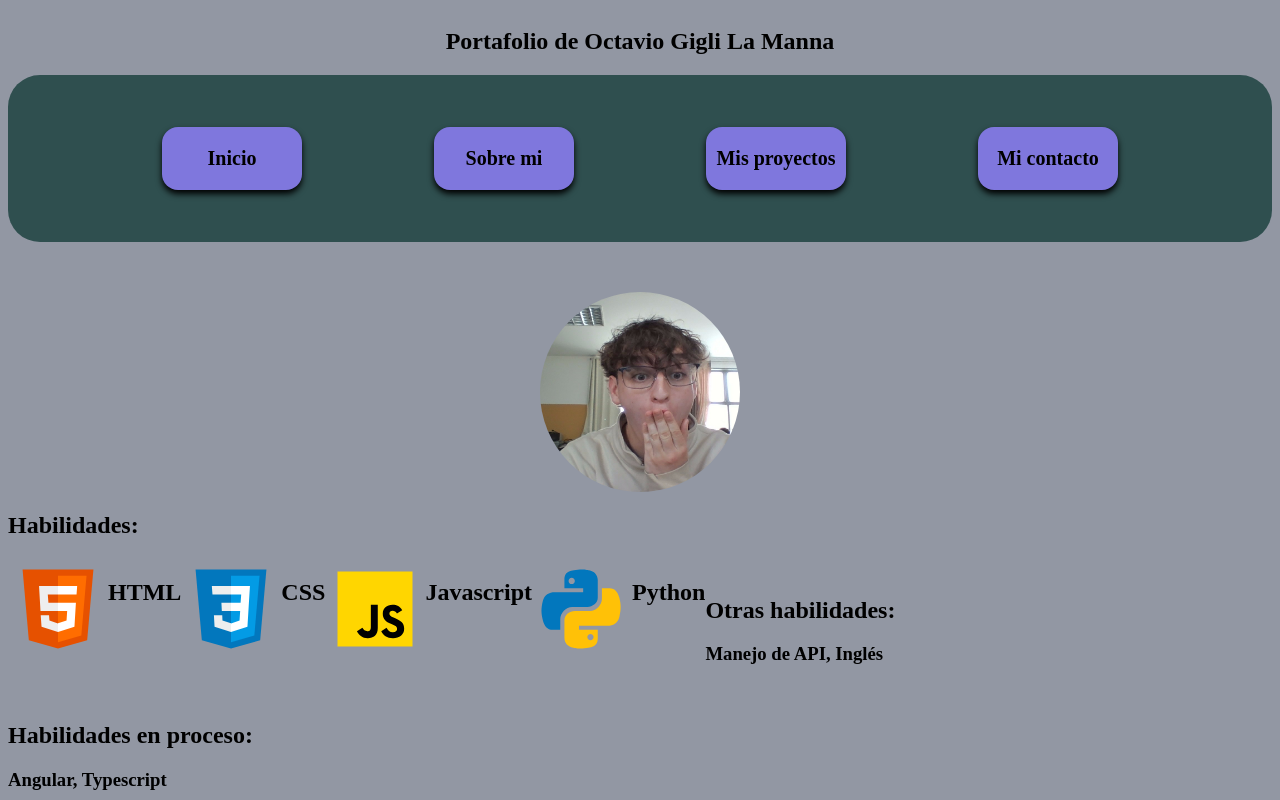
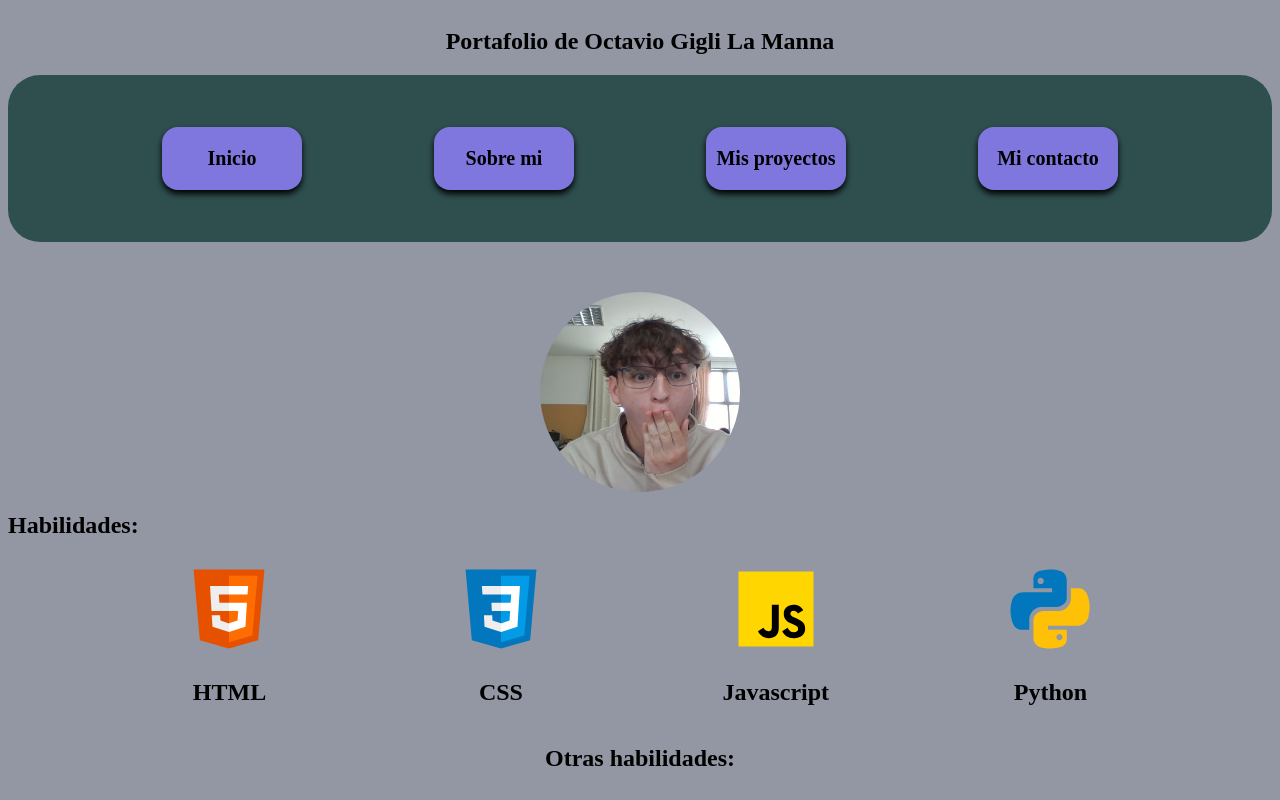
Before and after one commit to octaviogigli/portfolio, an Angular app: page /sobremi in a window 1280 px wide. Shown: the top 800 px of the page. Built offline with nearby package versions, Linux system fonts and the light colour scheme.

Commit message:
Se acomodaron los svg de la section skills en sobremi

```diff
--- a/src/app/dinamicas/sobremi/sobremi.css
+++ b/src/app/dinamicas/sobremi/sobremi.css
@@ -7,14 +7,31 @@
 
 
 }
+
 img {
     width: 200px;
     height: 200px;
-     border-radius: 50%;
+    border-radius: 50%;
     object-fit: cover;
 
 }
+
 .Skills {
     display: flex;
-    float: left;
+    flex-direction: row;
+    justify-content: space-evenly;
+
+    div {
+        display: flex;
+        flex-direction: column;
+        align-items: center;
+        justify-content: center;
+    }
 }
+
+.Otras-Habilidades, .Habilidades-Proceso{
+    width: 100%;
+    display: grid;
+    place-items: center;
+
+}
--- a/src/app/dinamicas/sobremi/sobremi.html
+++ b/src/app/dinamicas/sobremi/sobremi.html
@@ -1,20 +1,21 @@
-
 <div class="imagen-conteiner">
     <img src="\img\WIN_20260409_15_16_17_Pro.jpg" alt="Foto de mi">
 </div>
-<h2>
-    Habilidades:</h2>
-<div class="Skills">
+<h2>Habilidades:</h2>
+<section class="Skills">
+    <div>
         <svg xmlns="http://www.w3.org/2000/svg" x="0px" y="0px" width="100" height="100" viewBox="0 0 48 48">
             <path fill="#E65100" d="M41,5H7l3,34l14,4l14-4L41,5L41,5z"></path>
             <path fill="#FF6D00" d="M24 8L24 39.9 35.2 36.7 37.7 8z"></path>
-        <path fill="#FFF" d="M24,25v-4h8.6l-0.7,11.5L24,35.1v-4.2l4.1-1.4l0.3-4.5H24z M32.9,17l0.3-4H24v4H32.9z"></path>
+            <path fill="#FFF" d="M24,25v-4h8.6l-0.7,11.5L24,35.1v-4.2l4.1-1.4l0.3-4.5H24z M32.9,17l0.3-4H24v4H32.9z">
+            </path>
             <path fill="#EEE"
-            d="M24,30.9v4.2l-7.9-2.6L15.7,27h4l0.2,2.5L24,30.9z M19.1,17H24v-4h-9.1l0.7,12H24v-4h-4.6L19.1,17z"></path>
+                d="M24,30.9v4.2l-7.9-2.6L15.7,27h4l0.2,2.5L24,30.9z M19.1,17H24v-4h-9.1l0.7,12H24v-4h-4.6L19.1,17z">
+            </path>
         </svg>
         <h2>HTML</h2>
     </div>
-<div class="Skills">
+    <div>
         <svg xmlns="http://www.w3.org/2000/svg" x="0px" y="0px" width="100" height="100" viewBox="0 0 48 48">
             <path fill="#0277BD" d="M41,5H7l3,34l14,4l14-4L41,5L41,5z"></path>
             <path fill="#039BE5" d="M24 8L24 39.9 35.2 36.7 37.7 8z"></path>
@@ -28,7 +29,7 @@
         <h2>CSS</h2>
     </div>
 
-<div class="Skills">
+    <div>
         <svg xmlns="http://www.w3.org/2000/svg" x="0px" y="0px" width="100" height="100" viewBox="0 0 48 48">
             <path fill="#ffd600" d="M6,42V6h36v36H6z"></path>
             <path fill="#000001"
@@ -37,7 +38,7 @@
         </svg>
         <h2>Javascript</h2>
     </div>
-<div class="Skills">
+    <div>
         <svg xmlns="http://www.w3.org/2000/svg" x="0px" y="0px" width="100" height="100" viewBox="0 0 48 48">
             <path fill="#0277BD"
                 d="M24.047,5c-1.555,0.005-2.633,0.142-3.936,0.367c-3.848,0.67-4.549,2.077-4.549,4.67V14h9v2H15.22h-4.35c-2.636,0-4.943,1.242-5.674,4.219c-0.826,3.417-0.863,5.557,0,9.125C5.851,32.005,7.294,34,9.931,34h3.632v-5.104c0-2.966,2.686-5.896,5.764-5.896h7.236c2.523,0,5-1.862,5-4.377v-8.586c0-2.439-1.759-4.263-4.218-4.672C27.406,5.359,25.589,4.994,24.047,5z M19.063,9c0.821,0,1.5,0.677,1.5,1.502c0,0.833-0.679,1.498-1.5,1.498c-0.837,0-1.5-0.664-1.5-1.498C17.563,9.68,18.226,9,19.063,9z">
@@ -48,13 +49,14 @@
         </svg>
         <h2>Python</h2>
     </div>
-<br>
+</section>
+
 <div class="Otras-Habilidades">
     <h2>Otras habilidades: </h2>
     <h3>Manejo de API, Inglés</h3>
 </div>
 <br>
-<div>
+<div class="Habilidades-Proceso">
     <h2>
         Habilidades en proceso:
     </h2>
```
Lines whose indentation alone changed are shown as unchanged.
